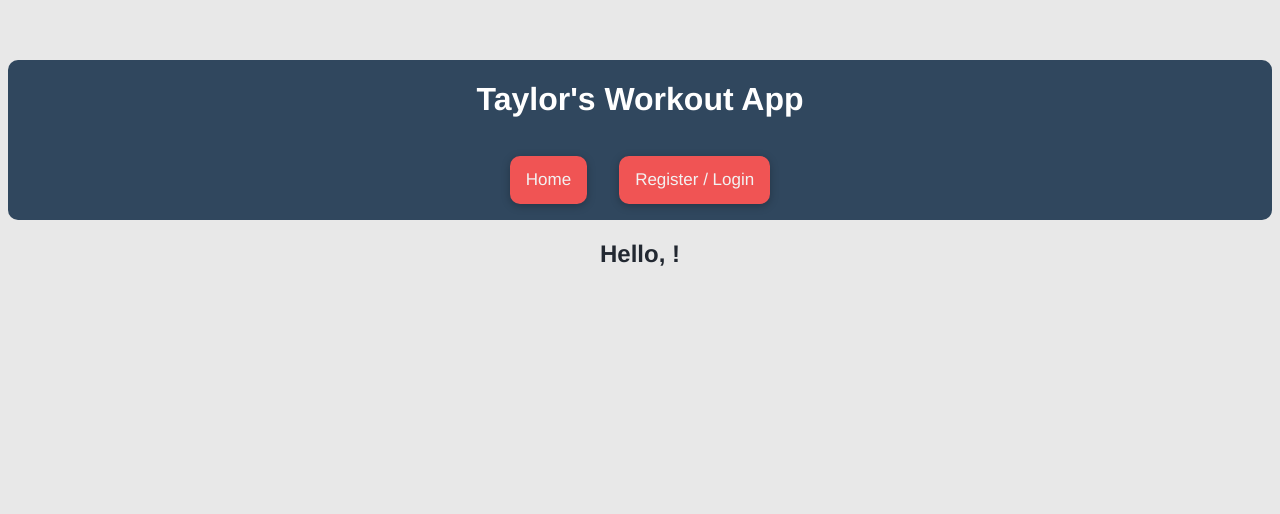
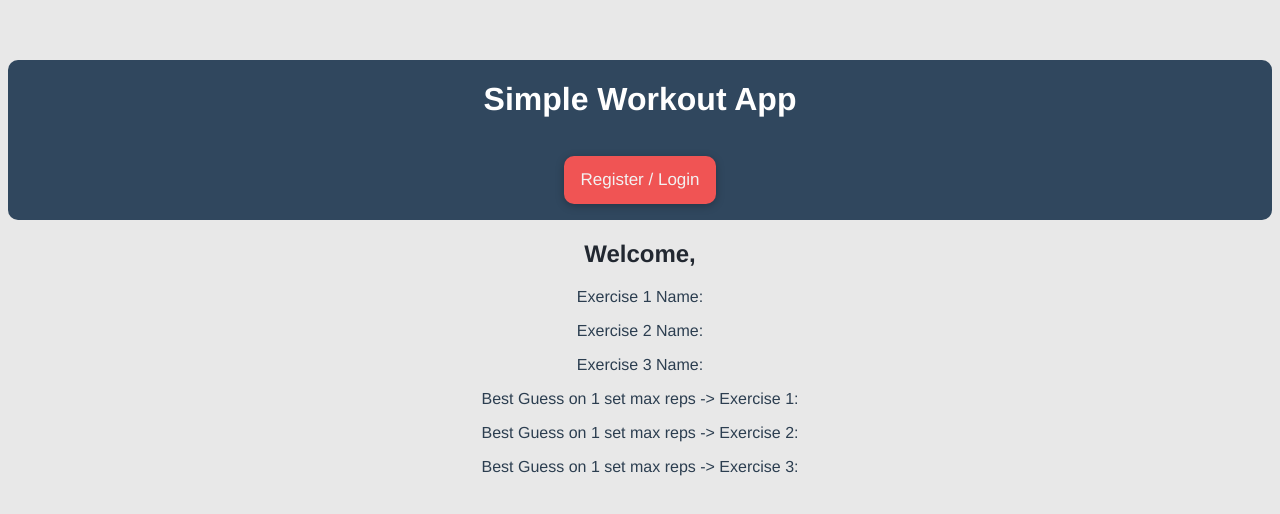
Before and after one commit to taylorsweetman/workout-tracker, a Vue app: page /#/register in a window 1280 px wide. Shown: the top 514 px of the page. Built offline with nearby package versions, Linux system fonts and the light colour scheme.

Commit message:
continued building reservation flow

```diff
--- a/src/components/Auth.vue
+++ b/src/components/Auth.vue
@@ -37,7 +37,10 @@ export default defineComponent({
 				.then((result) => {
 					const incomingUser = result.user;
 					if (incomingUser) {
-						const name = incomingUser.displayName ? incomingUser.displayName : '';
+						const fullName = incomingUser.displayName
+							? incomingUser.displayName
+							: '';
+						const name = that.parseFullForFirst(fullName);
 						const appUser = new AppUser(incomingUser.uid, name);
 						that.store.setUser(appUser);
 						that.loggedIn = true;
@@ -64,6 +67,13 @@ export default defineComponent({
 				.catch((error) => {
 					that.error = error.message;
 				});
+		},
+		parseFullForFirst(fullName: string): string {
+			const re = new RegExp(/^(\w+)/);
+			const matchArr = fullName.match(re);
+			const groupMatch =
+				matchArr && matchArr.length > 1 ? matchArr[1] : 'New User';
+			return groupMatch;
 		}
 	}
 });
--- a/src/components/NavBar.vue
+++ b/src/components/NavBar.vue
@@ -1,7 +1,7 @@
 <template>
 	<div>
 		<div class="topnav">
-			<h1>Taylor's Workout App</h1>
+			<h1>{{ titleName }} Workout App</h1>
 			<router-link v-show="showHome" to="/home" class="box">Home</router-link>
 			<router-link v-show="showHistory" to="/history" class="box">
 				History
@@ -27,7 +27,9 @@ export default defineComponent({
 	computed: {
 		showHome(): boolean {
 			return (
-				this.currentRouteName() !== 'Home' && this.currentRouteName() !== 'Root'
+				this.currentRouteName() !== 'Home' &&
+				this.currentRouteName() !== 'Root' &&
+				this.currentRouteName() !== 'Register'
 			);
 		},
 		showHistory(): boolean {
@@ -35,6 +37,10 @@ export default defineComponent({
 			return (
 				userData.days.length !== 0 && this.currentRouteName() !== 'History'
 			);
+		},
+		titleName(): string {
+			const currentState = this.store.getState();
+			return currentState.user.name ? currentState.user.name + "'s" : 'Simple';
 		}
 	},
 	methods: {
--- a/src/views/Register.vue
+++ b/src/views/Register.vue
@@ -1,6 +1,12 @@
 <template>
 	<section>
-		<h1>Hello, {{ userName }}!</h1>
+		<h1>Welcome, {{ name }}</h1>
+		<p>Exercise 1 Name:</p>
+		<p>Exercise 2 Name:</p>
+		<p>Exercise 3 Name:</p>
+		<p>Best Guess on 1 set max reps -> Exercise 1:</p>
+		<p>Best Guess on 1 set max reps -> Exercise 2:</p>
+		<p>Best Guess on 1 set max reps -> Exercise 3:</p>
 	</section>
 </template>
 
@@ -15,11 +21,11 @@ export default defineComponent({
 	},
 	data() {
 		return {
-            userName: ''
-        };
-    },
-    beforeMount() {
-        this.userName = this.store.getState().user.name;
-    }
+			name: ''
+		};
+	},
+	beforeMount() {
+		this.name = this.store.getState().user.name;
+	}
 });
 </script>
```
